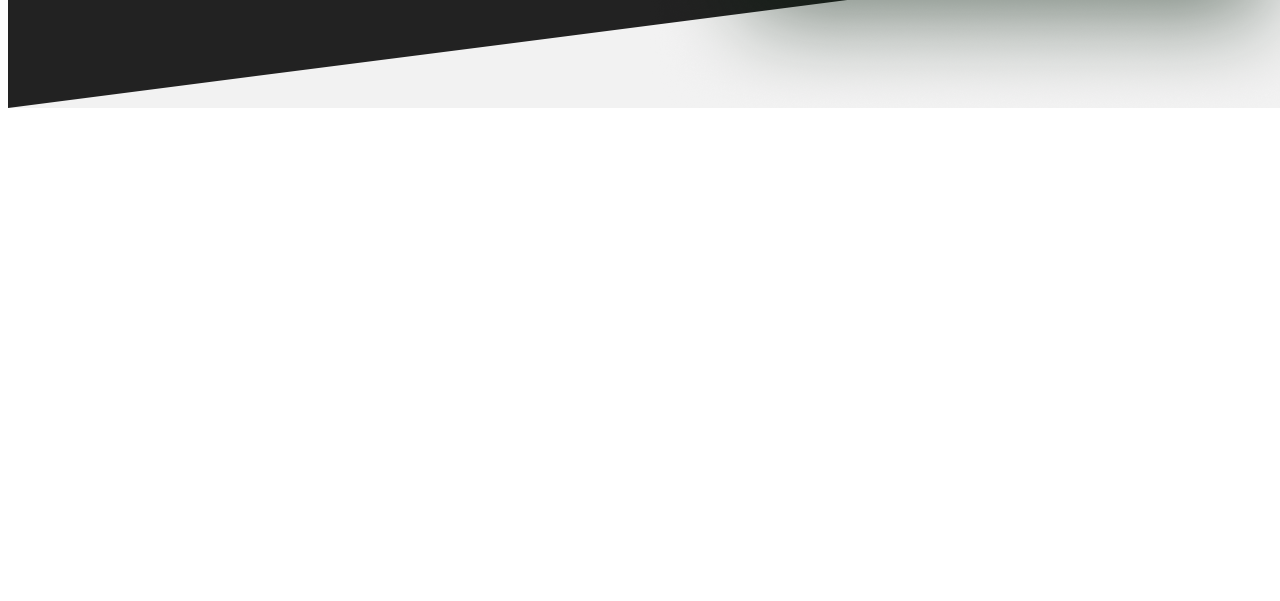
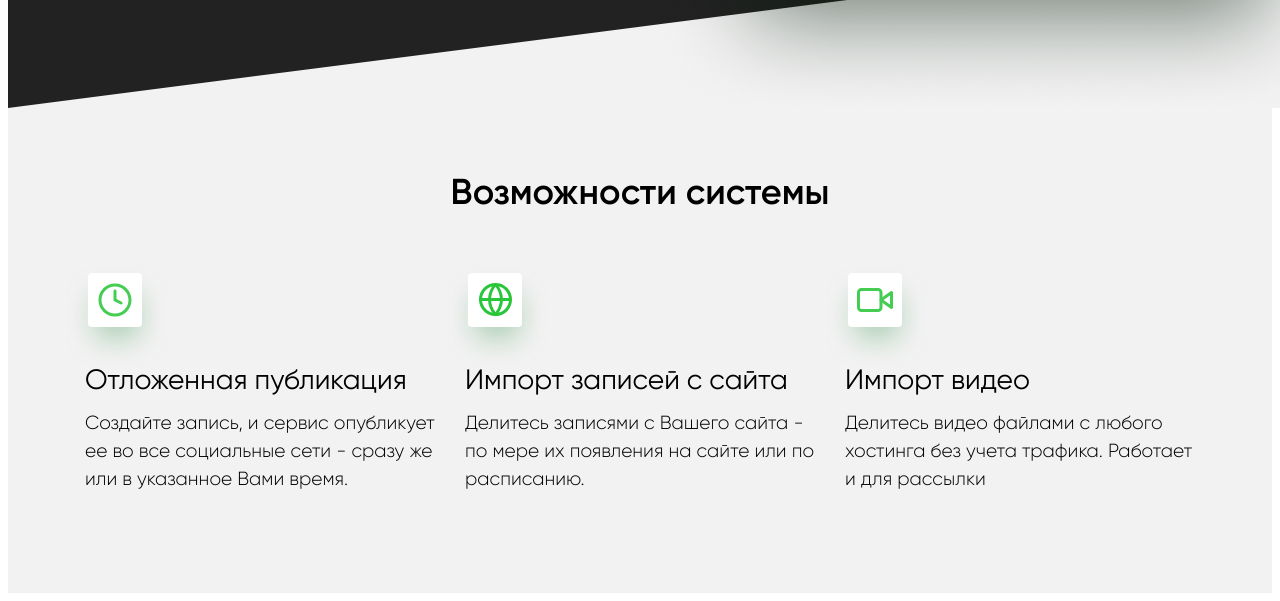
Before and after one commit to istrelkina/landingASP, a website: page app/index.html in a window 1280 px wide. Shown: the part 654-1255 px from the top of the page. Before the commit the page ends 800 px from the top, so only its background shows below. Drawn offline with nearby package versions, Linux system fonts and the light colour scheme; files that its build step writes are made by us from their sources; files whose address does not match are found by name.

Commit message:
added featurs

```diff
--- a/app/index.html
+++ b/app/index.html
@@ -53,6 +53,44 @@
 		</div>
 	</section>
 
+	<section class="featurs">
+		<div class="container">
+			<h2>Возможности системы</h2>
+			<div class="featurs__items">
+				<div class="feauturs__item">
+					<div class="item__icon icon1">
+
+					</div>
+					<h3>Отложенная публикация</h3>
+					<div class="item__text">
+						Создайте запись, и сервис опубликует ее во все социальные сети - сразу же или в указанное Вами время.
+
+					</div>
+				</div>
+				<div class="feauturs__item">
+					<div class="item__icon icon2">
+
+					</div>
+					<h3>Импорт записей с сайта</h3>
+					<div class="item__text">
+						Делитесь записями с Вашего сайта - по мере их появления на сайте или по расписанию.
+					</div>
+				</div>
+				<div class="feauturs__item">
+					<div class="item__icon icon3">
+
+					</div>
+					<h3>Импорт видео</h3>
+					<div class="item__text">
+						Делитесь видео файлами с любого хостинга без учета трафика. Работает и для рассылки
+
+					</div>
+				</div>
+			</div>
+		</div>
+	</section>
+
+
 
 	<script src="js/main.min.js"></script>
 </body>
--- a/app/scss/style.scss
+++ b/app/scss/style.scss
@@ -24,9 +24,17 @@ body{
 }
 
 .container{
-	max-width: 1110px;
+	max-width: 1140px;
 	padding: 0 15px;
 	margin: 0 auto;
+}
+h2{
+	padding-top: 70px;
+	padding-bottom: 60px;
+	margin: 0;
+	font-size: 36px;
+	font-weight: 600;
+	text-align: center;
 }
 //------------------------HEADER-------------------------
 .header{
@@ -144,3 +152,51 @@ body{
 		}
 	}
 }
+//------------------------Featurs------------------------------
+
+.featurs{
+	background-color: #f2f2f2;
+	padding-bottom: 100px;
+	.featurs__items{
+		display: flex;
+		justify-content: space-between;
+		align-items: flex-start;
+		width: 100%;
+		.featurs__item{
+			max-width: 350px;
+
+		}
+	}
+	.item__text{
+		max-width: 350px;
+	}
+	.item__icon{
+		background-repeat: no-repeat;
+		background-size: cover;
+		width: 100px;
+		height: 100px;
+		text-align: left;
+		margin-left: -18px;
+	}
+	/* .feauturs__item:first-child{
+		padding-right: 30px;
+	}
+	.feauturs__item:last-child{
+		padding-left: 30px;
+	} */
+	.icon1{
+		background-image: url('../images/icons/icon_clock.svg');
+	}
+	.icon2{
+		background-image: url('../images/icons/icon_web.svg');
+	}
+	.icon3{
+		background-image: url('../images/icons/icon_video.svg');
+	}
+	h3{
+		font-size: 28px;
+		font-weight: 400;
+		margin: 0 0 15px 0;
+	}
+
+}
```
Also changed, not shown: app/images/icons/icon_clock.svg (added), app/images/icons/icon_video.svg (added), app/images/icons/icon_web.svg (added).
